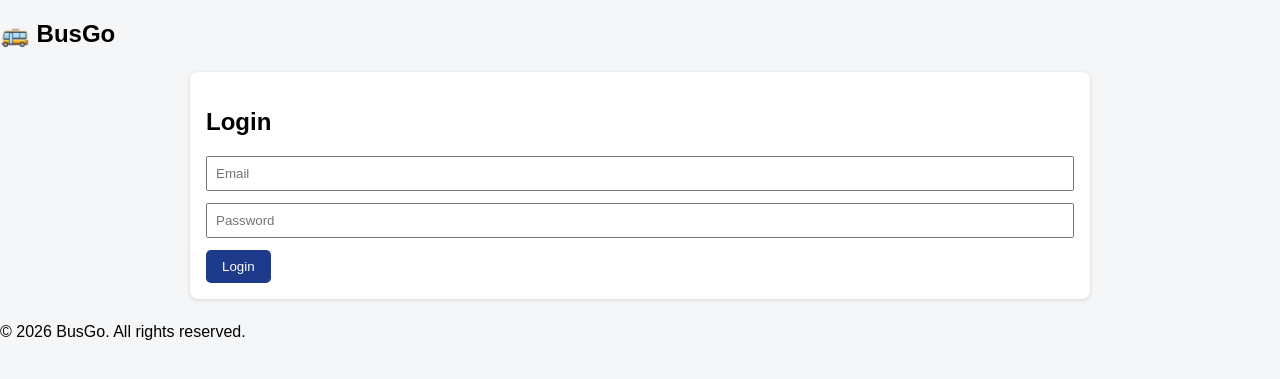
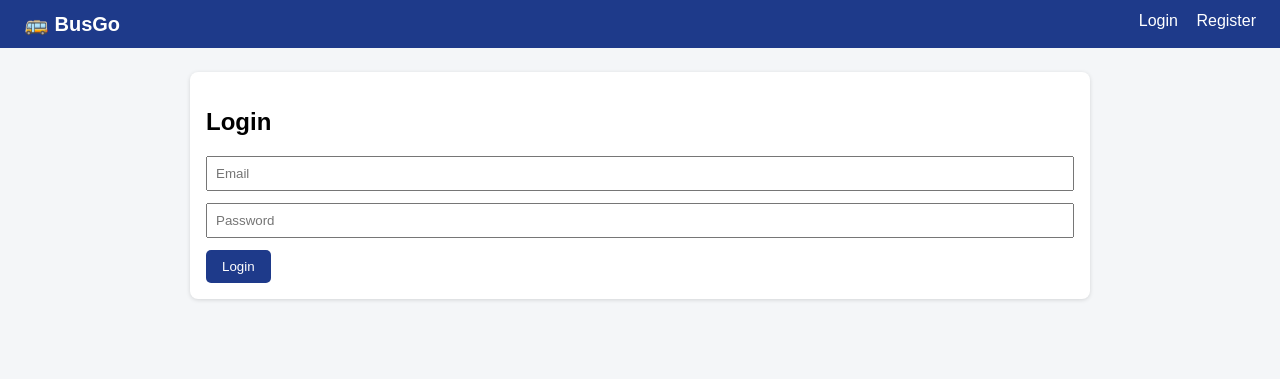
Before and after one commit to Yogesh-dev-2026/bus_booking_system, a Flask app: page /login in a window 1280 px wide. Shown: the top 379 px of the page. Run offline with Flask 3, Linux system fonts and the light colour scheme.

Commit message:
Feat: registration, login, logout and navbar

```diff
--- a/templates/base.html
+++ b/templates/base.html
@@ -1,30 +1,31 @@
-
 <!DOCTYPE html>
-<html lang="en">
+<html>
 <head>
-    <meta charset="UTF-8">
-    <meta name="viewport" content="width=device-width, initial-scale=1.0">
-
-    <title>BusGo - Bus Booking System</title>
-
-    <!-- Connect CSS file -->
-    <link rel="stylesheet" href="{{ url_for('static', filename='style.css') }}">
+  <meta charset="UTF-8">
+  <meta name="viewport" content="width=device-width, initial-scale=1">
+  <title>BusGo</title>
+  <link rel="stylesheet" href="{{ url_for('static', filename='style.css') }}">
 </head>
-
 <body>
-
-    <header>
-        <h2>🚌 BusGo</h2>
-    </header>
-
-    <main>
-        {% block content %}
-        {% endblock %}
-    </main>
-
-    <footer>
-        <p>© 2026 BusGo. All rights reserved.</p>
-    </footer>
-
+<nav>
+  <a href="/" class="brand">🚌 BusGo</a>
+  <span>
+    {% if session.user_id %}
+      Hi, {{ session.name }}
+      <a href="/my-bookings">My Bookings</a>
+      {% if session.is_admin %}<a href="/admin">Admin</a>{% endif %}
+      <a href="/logout">Logout</a>
+    {% else %}
+      <a href="/login">Login</a>
+      <a href="/register">Register</a>
+    {% endif %}
+  </span>
+</nav>
+<main>
+  {% for msg in get_flashed_messages() %}
+    <div class="flash">{{ msg }}</div>
+  {% endfor %}
+  {% block content %}{% endblock %}
+</main>
 </body>
 </html>
```
Also changed, not shown: static/style.css (+6 -6 lines), static:style.css (deleted).
